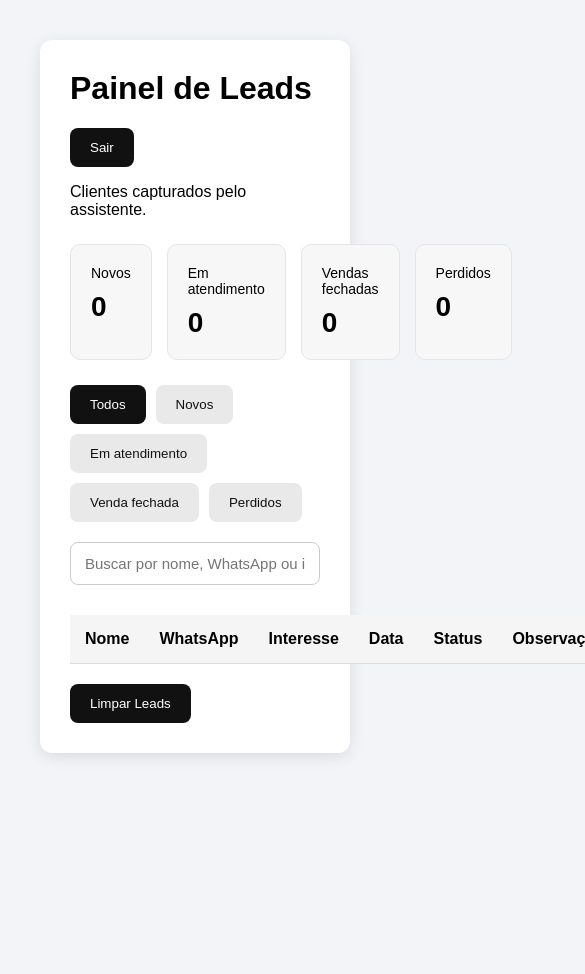
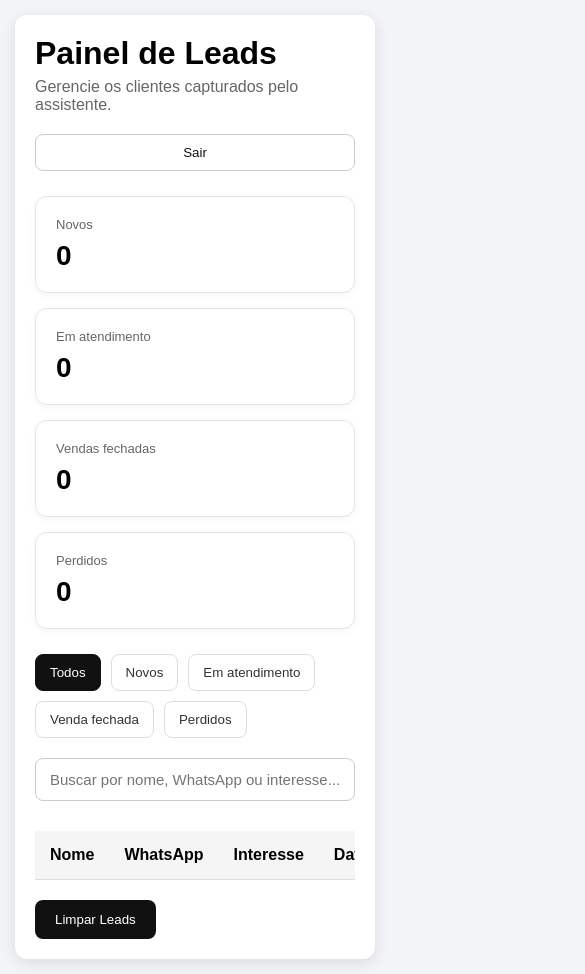
Before and after one commit to Ulattii/negocio-ia, a website: page public/leads.html in a window 390 px wide. Shown: the top 974 px of the page, 585 px wide, since content can reach past the window. Before the commit the page ends 844 px from the top, so only its background shows below. Drawn offline with Linux system fonts and the light colour scheme; no server answers.

Commit message:
Melhora visual e responsividade do painel

```diff
--- a/public/leads.css
+++ b/public/leads.css
@@ -89,16 +89,25 @@ button:hover {
 }
 
 .card {
-    background: #f7f7f7;
+    background: white;
+
     padding: 20px;
-    border-radius: 10px;
+
+    border-radius: 12px;
+
     border: 1px solid #e5e5e5;
+
+    box-shadow: 0 2px 8px rgba(0, 0, 0, 0.04);
 }
 
 .card span {
     display: block;
-    font-size: 14px;
-    margin-bottom: 10px;
+
+    font-size: 13px;
+
+    color: #666;
+
+    margin-bottom: 8px;
 }
 
 .card strong {
@@ -112,14 +121,24 @@ button:hover {
 }
 
 .filtro {
-    background: #e9e9e9;
-    color: #111;
+    background: white;
+    color: #333;
+
+    border: 1px solid #ddd;
+
+    padding: 10px 14px;
+
+    border-radius: 8px;
+
+    cursor: pointer;
 }
 
 .filtro.ativo {
     background: #111;
     color: white;
-}.busca {
+    border-color: #111;
+}
+.busca {
     margin: 20px 0;
 }
 
@@ -139,3 +158,72 @@ button:hover {
 .observacao.salvo {
     border: 2px solid #28a745;
 }
+.topo-painel {
+    display: flex;
+    justify-content: space-between;
+    align-items: center;
+    gap: 20px;
+
+    margin-bottom: 25px;
+}
+
+.topo-painel h1 {
+    margin: 0 0 6px 0;
+}
+
+.topo-painel p {
+    margin: 0;
+    color: #666;
+}
+
+.botao-sair {
+    background: #fff;
+    color: #111;
+
+    border: 1px solid #ccc;
+
+    padding: 10px 18px;
+}
+
+.botao-sair:hover {
+    background: #f3f3f3;
+}
+@media (max-width: 800px) {
+
+    body {
+        padding: 15px;
+    }
+
+    .painel {
+        padding: 20px;
+    }
+
+    .topo-painel {
+        align-items: flex-start;
+    }
+
+    .resumo {
+        grid-template-columns: repeat(2, 1fr);
+    }
+
+    table {
+        display: block;
+        overflow-x: auto;
+        white-space: nowrap;
+    }
+}
+
+@media (max-width: 500px) {
+
+    .resumo {
+        grid-template-columns: 1fr;
+    }
+
+    .topo-painel {
+        flex-direction: column;
+    }
+
+    .botao-sair {
+        width: 100%;
+    }
+}
--- a/public/leads.html
+++ b/public/leads.html
@@ -14,10 +14,18 @@
 
     <div class="painel">
 
+        <div class="topo-painel">
+
+    <div>
         <h1>Painel de Leads</h1>
-        <button id="sair">Sair</button>
+        <p>Gerencie os clientes capturados pelo assistente.</p>
+    </div>
 
-        <p>Clientes capturados pelo assistente.</p>
+    <button id="sair" class="botao-sair">
+        Sair
+    </button>
+
+</div>
 
         <div class="resumo">
 
```
